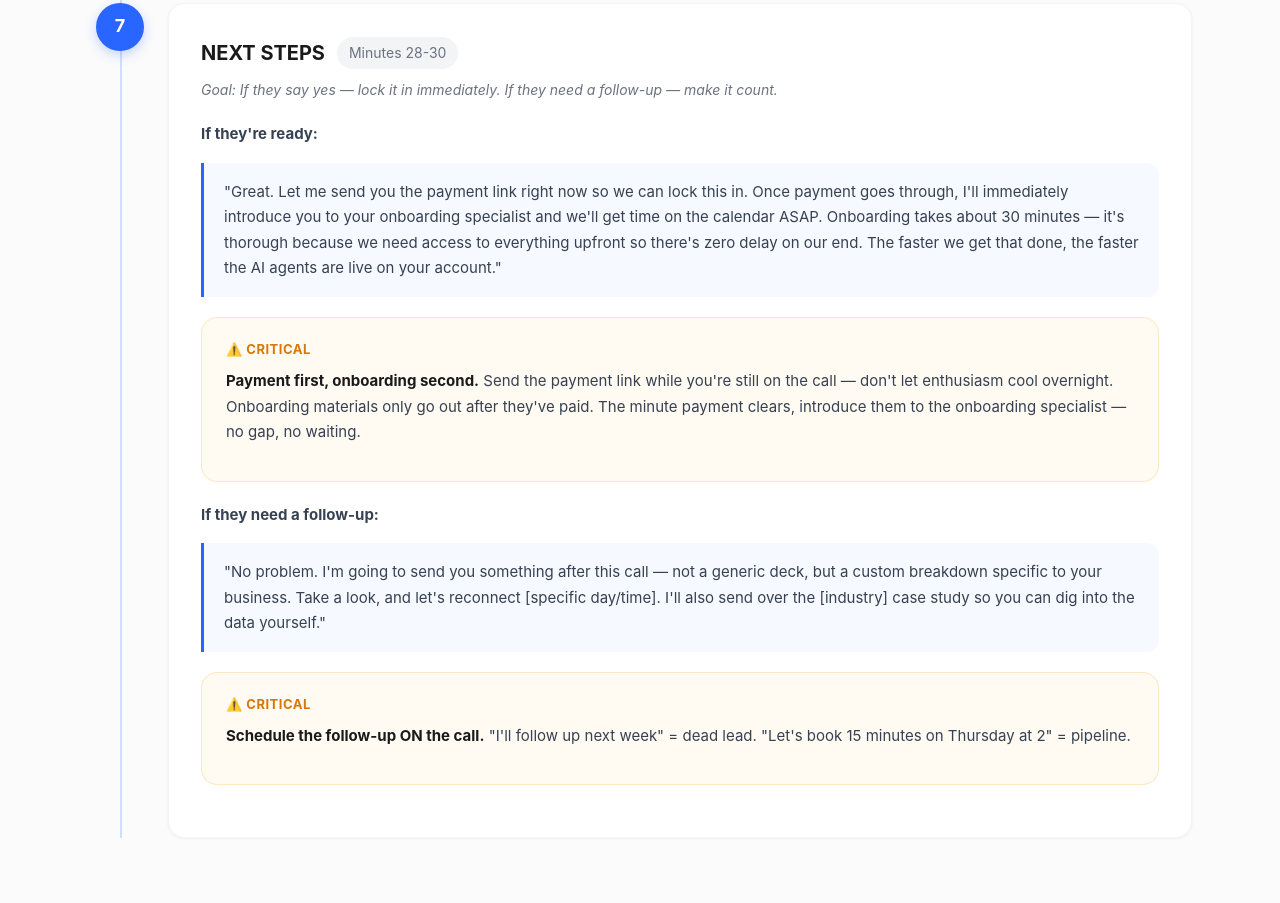
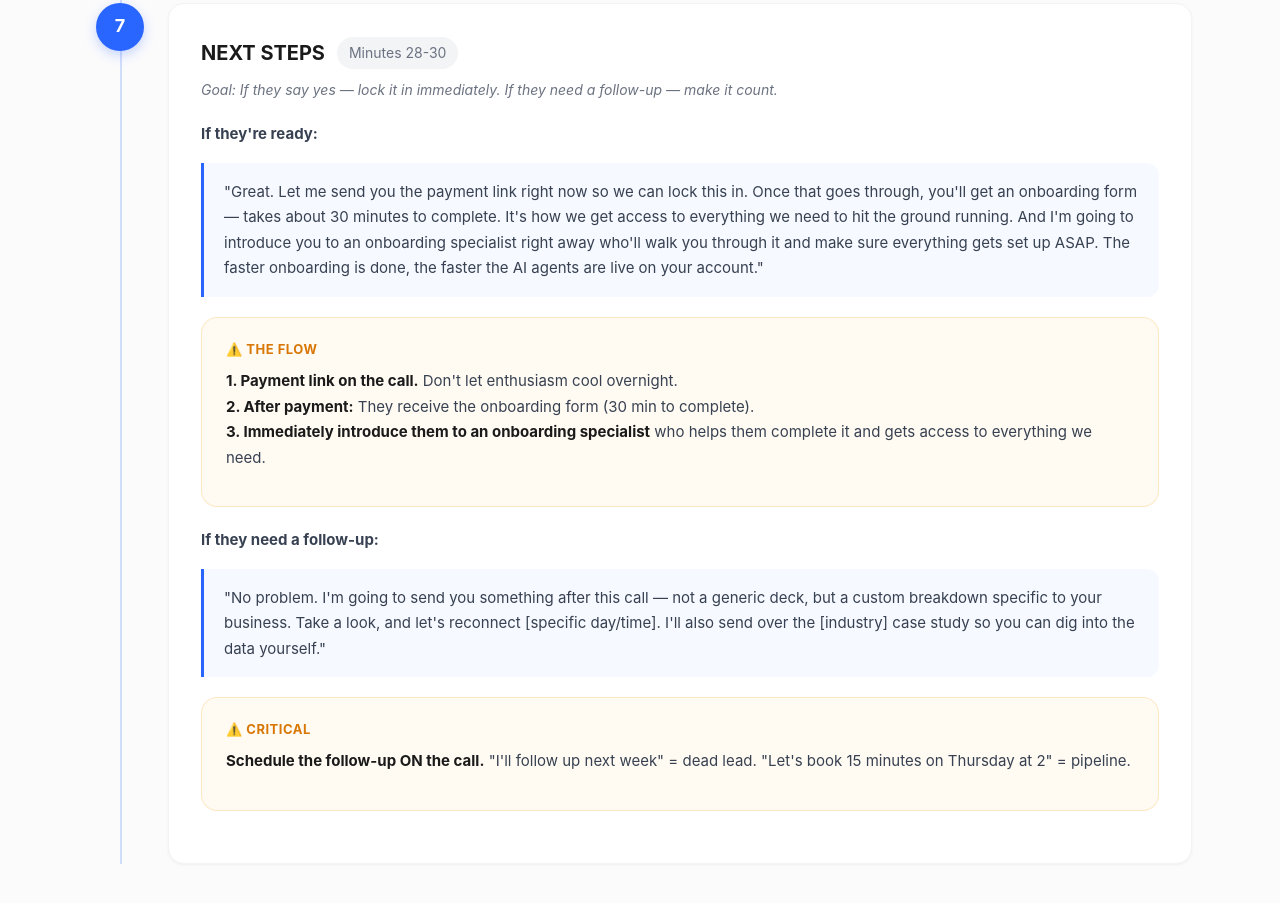
Before and after one commit to megaclaw-reader/mega-sales-playbook, a plain HTML site: page index.html in a window 1280 px wide. Shown: the part 8289-9192 px from the top of the page. Drawn offline with Linux system fonts and the light colour scheme; a web font is replaced by a local one.

Commit message:
Fix onboarding flow: pay -> onboarding form -> specialist helps

```diff
--- a/index.html
+++ b/index.html
@@ -707,11 +707,13 @@
             <p class="phase-goal">Goal: If they say yes — lock it in immediately. If they need a follow-up — make it count.</p>
 
             <h4>If they're ready:</h4>
-            <blockquote>"Great. Let me send you the payment link right now so we can lock this in. Once payment goes through, I'll immediately introduce you to your onboarding specialist and we'll get time on the calendar ASAP. Onboarding takes about 30 minutes — it's thorough because we need access to everything upfront so there's zero delay on our end. The faster we get that done, the faster the AI agents are live on your account."</blockquote>
+            <blockquote>"Great. Let me send you the payment link right now so we can lock this in. Once that goes through, you'll get an onboarding form — takes about 30 minutes to complete. It's how we get access to everything we need to hit the ground running. And I'm going to introduce you to an onboarding specialist right away who'll walk you through it and make sure everything gets set up ASAP. The faster onboarding is done, the faster the AI agents are live on your account."</blockquote>
 
             <div class="warning-box">
-              <div class="warning-title">⚠️ Critical</div>
-              <p><strong>Payment first, onboarding second.</strong> Send the payment link while you're still on the call — don't let enthusiasm cool overnight. Onboarding materials only go out after they've paid. The minute payment clears, introduce them to the onboarding specialist — no gap, no waiting.</p>
+              <div class="warning-title">⚠️ The Flow</div>
+              <p><strong>1. Payment link on the call.</strong> Don't let enthusiasm cool overnight.<br>
+              <strong>2. After payment:</strong> They receive the onboarding form (30 min to complete).<br>
+              <strong>3. Immediately introduce them to an onboarding specialist</strong> who helps them complete it and gets access to everything we need.</p>
             </div>
 
             <h4>If they need a follow-up:</h4>
```
